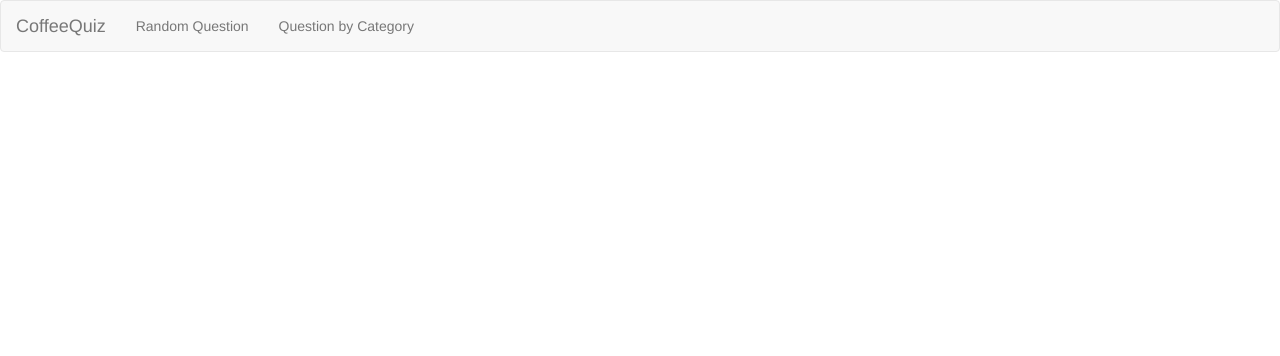
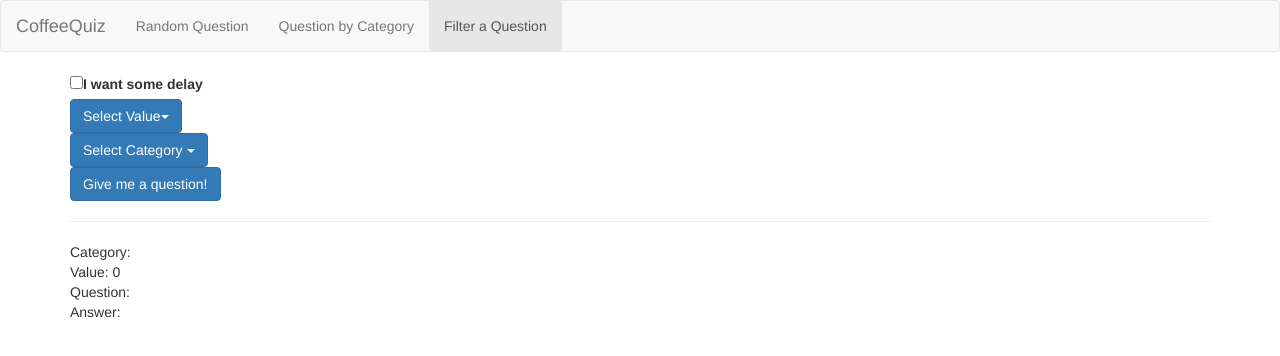
Before and after one commit to Molsagari92/trivia-quiz-app, an Angular app: page /filter in a window 1280 px wide. Before the commit this address led to /. Shown: the top 356 px of the page. Built offline with nearby package versions, Linux system fonts and the light colour scheme.

Commit message:
First steps to filtering question added.

```diff
--- a/src/app/app-routing.module.ts
+++ b/src/app/app-routing.module.ts
@@ -3,11 +3,13 @@ import {RouterModule, Routes} from "@angular/router";
 
 import {RandomQuestionComponent} from "./random-question/random-question.component";
 import {CategoryQuestionComponent} from "./category-question/category-question.component";
+import {FilteredQuestionComponent} from "./filtered-question/filtered-question.component";
 
 const appRoutes: Routes = [
   {path: '', redirectTo: '/random', pathMatch: 'full'},
   {path: 'random', component: RandomQuestionComponent},
-  {path: 'by-category', component:CategoryQuestionComponent}
+  {path: 'by-category', component:CategoryQuestionComponent},
+  {path: 'filter', component: FilteredQuestionComponent}
 ]
 
 
--- a/src/app/app.module.ts
+++ b/src/app/app.module.ts
@@ -11,6 +11,7 @@ import {AppRoutingModule} from "./app-routing.module";
 import {QuestionService} from "./question.service";
 import {CategoryService} from "./category.service";
 import {DropdownDirective} from "./dropdown.directive";
+import { FilteredQuestionComponent } from './filtered-question/filtered-question.component';
 
 @NgModule({
   declarations: [
@@ -18,7 +19,8 @@ import {DropdownDirective} from "./dropdown.directive";
     HeaderComponent,
     RandomQuestionComponent,
     CategoryQuestionComponent,
-    DropdownDirective
+    DropdownDirective,
+    FilteredQuestionComponent
   ],
   imports: [
     BrowserModule,
--- a/src/app/category-question/category-question.component.ts
+++ b/src/app/category-question/category-question.component.ts
@@ -26,7 +26,7 @@ export class CategoryQuestionComponent implements OnInit, OnDestroy {
         0,
         '',
         ''
-      ), 0);
+      ), 0, 0);
   categories: Category[] = [];
   actualCategoryId: number = 0;
   private cChangedSub: Subscription | undefined;
--- /dev/null
+++ b/src/app/filtered-question/filtered-question.component.html
@@ -0,0 +1,71 @@
+<div>
+  <input type="checkbox" value="['delayChecked']" (click)="onDelayCheck()" id="delayCheck">
+  <label for="delayCheck"> I want some delay</label>
+</div>
+<div class="row" *ngIf="delayChecked">
+  <div class="col-sm-2 form-group">
+    <label for="delay">Delay</label>
+    <input
+      type="number"
+      id="delay"
+      class="form-control"
+      pattern="^[1-9]+[0-9]*$"
+      value="['timeOut']"
+      #delay>
+    <button type="button" class="btn btn-success" (click)="onSaveDelay(delay.value)">Save</button>
+  </div>
+</div>
+
+<div class="row">
+  <div class="col-xs-12">
+    <div class="btn-group" appDropdown>
+      <button
+        type="button"
+        class="btn btn-primary dropdown-toggle">
+        Select Value<span class="caret"></span>
+      </button>
+      <ul
+        class="dropdown-menu">
+        <li *ngFor="let value of values">
+          <a
+            (click)="onSelectValue(value)"
+            style="cursor: pointer">
+            {{value}}
+          </a>
+        </li>
+      </ul>
+    </div>
+  </div>
+</div>
+
+<div class="row">
+  <div class="col-xs-12">
+    <div class="btn-group" appDropdown>
+      <button
+        type="button"
+        class="btn btn-primary dropdown-toggle">
+        Select Category <span class="caret"></span>
+      </button>
+      <ul
+        class="dropdown-menu">
+        <li *ngFor="let category of categories">
+          <a
+            (click)="onSelectCategory(category.id)"
+            style="cursor: pointer">
+            {{category.title}} ({{category.cluesCount}})
+          </a>
+        </li>
+      </ul>
+    </div>
+  </div>
+</div>
+<button
+  type="button"
+  class="btn btn-primary"
+  (click)="onGetQuestion()">Give me a question!
+</button>
+<hr>
+<div *ngIf="actualQuestion.category">Category: {{actualQuestion.category.title}}</div>
+<div>Value: {{actualQuestion.value}}</div>
+<div>Question: {{actualQuestion.question}}</div>
+<div>Answer: <span *ngIf="showAnswer">{{actualQuestion.answer}}</span></div>
--- /dev/null
+++ b/src/app/filtered-question/filtered-question.component.ts
@@ -0,0 +1,83 @@
+import {Component, OnDestroy, OnInit} from '@angular/core';
+import {Subscription} from "rxjs";
+import {QuestionService} from "../question.service";
+import {Category} from "../category.model";
+import {CategoryService} from "../category.service";
+import {Question} from "../question.model";
+
+@Component({
+  selector: 'app-filtered-question',
+  templateUrl: './filtered-question.component.html',
+  styleUrls: ['./filtered-question.component.css']
+})
+export class FilteredQuestionComponent implements OnInit, OnDestroy {
+  values: number[] = [];
+  chosenValue = null;
+  categories: Category[] = [];
+  chosenCategory = null;
+  showAnswer: boolean = false;
+  timeOut: number = 0;
+  delayChecked: boolean = false;
+  actualQuestion: Question =
+    new Question(
+      '',
+      '',
+      new Category(
+        0,
+        '',
+        0,
+        '',
+        ''
+      ), 0, 0);
+  private cChangedSub: Subscription | undefined;
+
+  constructor(private qService: QuestionService, private cService: CategoryService) {
+  }
+
+  ngOnInit(): void {
+    this.values = this.qService.getValues();
+    this.cChangedSub = this.cService.categoriesChanged.subscribe(
+      (categories: Category[]) => {
+        this.categories = categories;
+      });
+    this.categories = this.cService.getCategories();
+  }
+
+  onSelectValue(value: any) {
+    this.chosenValue = value;
+  }
+
+  onSelectCategory(catId: any) {
+    this.chosenCategory = catId;
+  }
+
+  onGetQuestion() {
+    this.showAnswer = false;
+    this.qService.getFilteredQuestion(this.chosenValue, this.chosenCategory).subscribe((responseData: any) => {
+      this.actualQuestion = this.qService.createQuestion(responseData);
+    });
+    setTimeout(() => {
+      this.showAnswer = true;
+    }, this.timeOut * 1000);
+  }
+
+  onSaveDelay(value: string) {
+    this.timeOut = +value;
+  }
+
+
+  onDelayCheck() {
+    this.delayChecked = !this.delayChecked;
+    if (this.delayChecked == false) {
+      this.timeOut = 0;
+    }
+  }
+
+
+  ngOnDestroy() {
+    if (this.cChangedSub != undefined) {
+      this.cChangedSub.unsubscribe();
+    }
+  }
+
+}
--- a/src/app/header/header.component.html
+++ b/src/app/header/header.component.html
@@ -7,6 +7,7 @@
       <ul class="nav navbar-nav">
         <li routerLinkActive="active"><a routerLink="/random">Random Question</a></li>
         <li routerLinkActive="active"><a routerLink="/by-category">Question by Category</a></li>
+        <li routerLinkActive="active"><a routerLink="/filter">Filter a Question</a></li>
       </ul>
     </div>
   </div>
--- a/src/app/question.model.ts
+++ b/src/app/question.model.ts
@@ -4,17 +4,20 @@ export class Question {
   question: string;
   answer: string;
   category: Category;
-  categoryId: number
+  categoryId: number;
+  value: number;
 
   constructor(
     question: string,
     answer: string,
     category: Category,
-    categoryId: number) {
+    categoryId: number,
+    value: number) {
     this.question = question;
     this.answer = answer;
     this.category = category;
     this.categoryId = categoryId;
+    this.value = value;
   }
 
 }
--- a/src/app/question.service.ts
+++ b/src/app/question.service.ts
@@ -1,4 +1,4 @@
-import {HttpClient} from "@angular/common/http";
+import {HttpClient, HttpParams} from "@angular/common/http";
 import {Injectable} from "@angular/core";
 import {Category} from "./category.model";
 import {Question} from "./question.model";
@@ -6,6 +6,8 @@ import {CategoryService} from "./category.service";
 
 @Injectable()
 export class QuestionService {
+  values: number[] = [100, 200, 300, 400, 500, 600, 800, 1000];
+
   constructor(
     private http: HttpClient,
     private cService: CategoryService) {
@@ -17,6 +19,27 @@ export class QuestionService {
 
   getQuestionByCategory(id: number) {
     return this.http.get('http://jservice.io/api/clues?category=' + id);
+  }
+
+  getValues(){
+    return this.values.slice();
+  }
+
+  getFilteredQuestion(value:any, category:any) {
+
+    /*if (value != 0) {
+      filterData.value = value
+    }
+    if (category != 0) {
+      filterData['category'] = category
+    }
+    if (minDate != '') {
+      filterData['min_date'] = minDate
+    }
+    if (minDate != '') {
+      filterData['max_date'] = maxDate
+    }*/
+    return this.http.get('http://jservice.io/api/clues', {params: {'value':value, 'category':category}});
   }
 
   createQuestion(responseData: any) {
@@ -37,7 +60,7 @@ export class QuestionService {
         responseData[0]['category']['clues_count'],
         responseData[0]['category']['created_at'],
         responseData[0]['category']['updated_at']),
-      responseData[0]['category_id']);
+      responseData[0]['category_id'], 0);
     this.cService.addToCategories(responseData);
     return question;
   }
--- a/src/app/random-question/random-question.component.ts
+++ b/src/app/random-question/random-question.component.ts
@@ -25,7 +25,7 @@ export class RandomQuestionComponent implements OnInit {
         0,
         '',
         ''
-      ), 0);
+      ), 0, 0);
   categories: Category[]=[];
   delayChecked: boolean = false;
 
```
Also changed, not shown: src/app/filtered-question/filtered-question.component.css (added).
